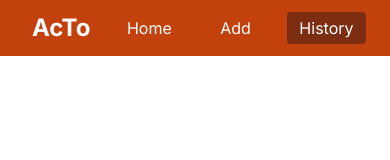
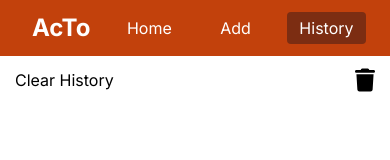
Before and after one commit to iamprincerajv/todolist, a Next.js app: page /history in a window 390 px wide. Shown: the top 160 px of the page. Built offline with nearby package versions, Linux system fonts and the light colour scheme.

Commit message:
improved delete UI in history page

```diff
--- a/src/app/history/page.js
+++ b/src/app/history/page.js
@@ -19,13 +19,21 @@ const History = () => {
 
   return (
     <main className='grid grid-cols-1 sm:grid-cols-2 lg:grid-cols-3 xl:grid-cols-4 2xl:grid-cols-5 place-items-center'>
+      <div onClick={deleteHisto} className='flex justify-between w-96 p-3 cursor-pointer sm:hidden'>
+        <p>Clear History</p>
+        <Image src={deleteImg} width={20} alt='Delete' />
+      </div>
+
+      <div onClick={deleteHisto} className='hidden sm:block absolute top-1 right-4 bg-white py-3 px-4 rounded-md cursor-pointer'>
+        <Image src={deleteImg} alt='Delete' width={18} />
+      </div>
+
       {deletedTodo && deletedTodo.length > 0 ? deletedTodo.map((items, index) => {
-        return <div key={items.sno} className='border border-solid border-orange-700 m-1 mt-7 p-6 rounded-md w-72'>
+        return <div key={items.sno} className='border border-solid border-orange-700 m-1 mt-7 p-6 rounded-md w-96 sm:w-72'>
           <span className='relative -top-4 -left-2 text-xs text-orange-700'> {items.sno} </span>
           <h4 className='font-bold text-lg w-52'>
             {items.title}
           </h4>
-          <Image onClick={deleteHisto} src={deleteImg} width={17} alt='Delete' className='relative left-56 -top-10 cursor-pointer' />
           <p className='text-sm'>
             {items.description}
           </p>
--- a/src/app/page.js
+++ b/src/app/page.js
@@ -44,7 +44,7 @@ export default function Home() {
   return (
     <main className='grid grid-cols-1 sm:grid-cols-2 lg:grid-cols-3 xl:grid-cols-4 2xl:grid-cols-5 place-items-center'>
       {todo && todo.length > 0 ? todo.map((items, index) => {
-        return <div key={items.sno} className='border border-solid border-orange-700 m-1 mt-7 p-6 rounded-md w-72'>
+        return <div key={items.sno} className='border border-solid border-orange-700 m-1 mt-7 p-6 rounded-md w-96 sm:w-72'>
           <span className='relative -top-4 -left-2 text-xs text-orange-700'> {items.sno} </span>
           <h4 className='font-bold text-lg w-52'>
             {items.title}
```
